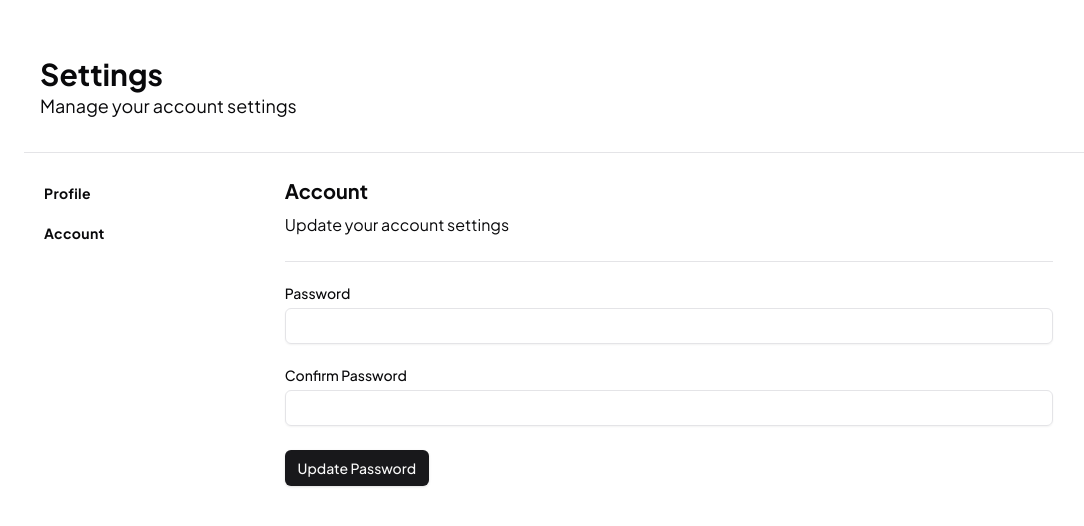
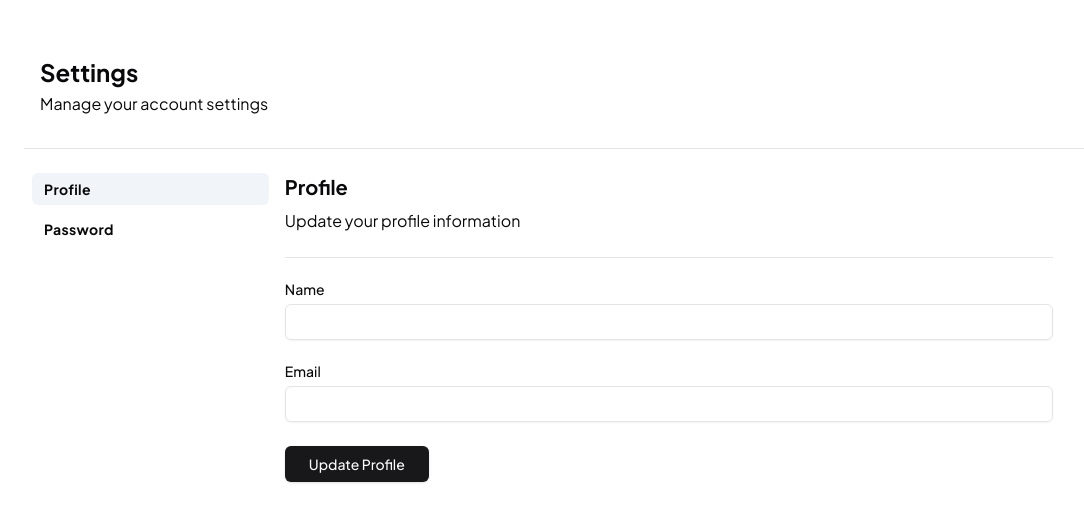
Before and after one commit to naufan17/next-shadcnui-boilerplate, a Next.js app: page /settings in a window 1280 px wide. Shown: the top 526 px of the page, without its empty margins (16-1100 px from the left). Built offline with nearby package versions, Linux system fonts and the light colour scheme.

Commit message:
feat: update page account and profile

```diff
--- a/src/app/page.tsx
+++ b/src/app/page.tsx
@@ -2,7 +2,7 @@ import { NavMenu } from "@/components/nav-menu";
 
 export default function Home() {
   return (
-    <div className="flex w-full bg-transparent border-b border-slate-200 sticky top-0 z-50 justify-end py-3 px-6 md:py-5 md:px-10">
+    <div className="flex w-full bg-transparent border-b border-slate-200 sticky top-0 z-50 justify-end py-2 px-4 md:py-3 md:px-6">
       <NavMenu />
     </div>
   );
--- a/src/app/settings/account/page.tsx
+++ /dev/null
@@ -1,45 +0,0 @@
-import { Separator } from "@/components/ui/separator";
-import UpdateAccountForm from "@/components/update-account-form";
-
-const menu = {
-  items: [
-    {
-      name: "Profile",
-      href: "/settings/profile",
-    },
-    {
-      name: "Account",
-      href: "/settings/account",
-    },
-  ]
-}
-
-export default function Account() {
-  return (
-    <div className="flex flex-col min-h-svh w-full p-6 md:p-10">
-      <div className="flex flex-col w-full p-2 md:p-4">
-        <h1 className="text-2xl md:text-3xl font-bold">
-          Settings
-        </h1>
-        <h5 className="text-lg">
-          Manage your account settings
-        </h5>
-      </div>
-      <Separator className="my-4"/>
-      <div className="flex flex-col w-full p-2 md:p-4">
-        <div className="grid grid-cols-1 md:grid-cols-4 gap-8">
-          <div className="flex flex-col w-full space-y-2">
-            {menu.items.map((item) => (
-              <a href={item.href} key={item.name} className="px-3 py-1 hover:bg-slate-100 rounded-md">
-                <span className="text-sm font-bold tracking-wide">
-                  {item.name}
-                </span>
-              </a>
-            ))}
-          </div>
-          <UpdateAccountForm />
-        </div>
-      </div>
-    </div>
-  );
-}
--- a/src/app/settings/page.tsx
+++ b/src/app/settings/page.tsx
@@ -1,72 +1,52 @@
+"use client"
+
+import * as React from "react";
 import { Separator } from "@/components/ui/separator";
-import { Input } from "@/components/ui/input"
-import { Label } from "@/components/ui/label"
-import { Button } from "@/components/ui/button";
+import UpdatePasswordForm from "@/components/update-password-form";
+import UpdateProfileForm from "@/components/update-profile-form";
 
 const menu = {
   items: [
     {
       name: "Profile",
-      href: "/settings/profile",
     },
     {
-      name: "Account",
-      href: "/settings/account",
+      name: "Password",
     },
   ]
 }
 
 export default function Settings() {
+const [selectedItem, setSelectedItem] = React.useState(menu.items[0].name);
+
   return (
     <div className="flex flex-col min-h-svh w-full p-6 md:p-10">
-      <div className="flex flex-col w-full p-2 md:p-4">
-        <h1 className="text-2xl md:text-3xl font-bold">
+      <div className="flex flex-col w-full p-2 md:p-4 gap-1">
+        <h1 className="text-xl md:text-2xl font-bold">
           Settings
         </h1>
-        <h5 className="text-lg">
+        <h5 className="text-md">
           Manage your account settings
         </h5>
       </div>
       <Separator className="my-4"/>
-      <div className="flex flex-col md:flex-row w-full p-2 space-x-4">
-        <aside className="flex flex-row md:flex-col w-1/5 space-x-2 md:space-x-0 md:space-y-2">
-          {menu.items.map((item) => (
-            <a href={item.href} key={item.name} className="px-3 py-1 hover:bg-slate-100 rounded-md">
-              <span className="text-sm font-bold tracking-wide">
-                {item.name}
-              </span>
-            </a>
+      <div className="flex flex-col md:flex-row w-full p-2">
+        <aside className="flex flex-row md:flex-col w-1/5 mr-4 mb-4 gap-2">
+          {menu.items.map((item, index) => (
+            <div
+              key={`${item.name}-${index}`}
+              className={`px-3 py-1 hover:bg-slate-100 rounded-md cursor-pointer ${
+                selectedItem === item.name ? "bg-slate-100" : ""
+              }`}
+              onClick={() => setSelectedItem(item.name)}
+            >
+              <span className="text-sm font-bold tracking-wide">{item.name}</span>
+            </div>
           ))}
         </aside>
-        <div className="flex flex-col w-4/5 max-w-screen-md space-y-6">
-          <div className="flex flex-col w-full gap-2">
-            <h1 className="text-lg md:text-xl font-bold">
-              Account
-            </h1>
-            <h5 className="text-md">
-              Update your account settings
-            </h5>
-          </div>
-          <Separator className="my-4"/>
-          <form action="">
-            <div className="flex flex-col gap-6">
-              <div className="grid gap-2">
-                <Label htmlFor="password">
-              Password
-                </Label>
-                <Input type="password" id="password" name="password" />
-              </div>
-              <div className="grid gap-2">
-                <Label htmlFor="confirmPassword">
-              Confirm Password
-                </Label>
-                <Input type="password" id="confirmPassword" name="confirmPassword" />
-              </div>
-              <Button type="submit" className="w-36">
-                Update Password
-              </Button>
-            </div>
-          </form>
+        <div className="flex flex-col w-4/5 max-w-screen-md">
+        {selectedItem === "Profile" && <UpdateProfileForm />}
+        {selectedItem === "Password" && <UpdatePasswordForm />}
         </div>
       </div>
     </div>
--- a/src/app/settings/profile/page.tsx
+++ /dev/null
@@ -1,45 +0,0 @@
-import { Separator } from "@/components/ui/separator";
-import UpdateProfileForm from "@/components/update-profile-form";
-
-const menu = {
-  items: [
-    {
-      name: "Profile",
-      href: "/settings/profile",
-    },
-    {
-      name: "Account",
-      href: "/settings/account",
-    },
-  ]
-}
-
-export default function Profile() {
-  return (
-    <div className="flex flex-col min-h-svh w-full p-6 md:p-10">
-      <div className="flex flex-col w-full p-2 md:p-4">
-        <h1 className="text-2xl md:text-3xl font-bold">
-          Settings
-        </h1>
-        <h5 className="text-lg">
-          Manage your account settings
-        </h5>
-      </div>
-      <Separator className="my-4"/>
-      <div className="flex flex-col w-full p-2 md:p-4">
-        <div className="grid grid-cols-1 md:grid-cols-4 gap-8">
-          <div className="flex flex-col w-full space-y-2">
-            {menu.items.map((item) => (
-              <a href={item.href} key={item.name} className="px-3 py-1 hover:bg-slate-100 rounded-md">
-                <span className="text-sm font-bold tracking-wide">
-                  {item.name}
-                </span>
-              </a>
-            ))}
-          </div>
-          <UpdateProfileForm />
-        </div>
-      </div>
-    </div>
-  );
-}
--- a/src/components/nav-menu.tsx
+++ b/src/components/nav-menu.tsx
@@ -2,11 +2,10 @@ import { cn } from "@/lib/utils";
 import {
   NavigationMenu,
   NavigationMenuItem,
-  NavigationMenuLink,
   NavigationMenuList,
-  navigationMenuTriggerStyle,
 } from "@/components/ui/navigation-menu";
 import Link from "next/link";
+import { Button } from "./ui/button";
 
 export function NavMenu({
   className,
@@ -18,14 +17,14 @@ export function NavMenu({
       <NavigationMenuList>
         <NavigationMenuItem>
           <Link href="/login" legacyBehavior passHref>
-              <NavigationMenuLink className={navigationMenuTriggerStyle()}>
+            <Button className="mr-2">
               Login
-              </NavigationMenuLink>
+            </Button>
           </Link>
           <Link href="/register" legacyBehavior passHref>
-              <NavigationMenuLink className={navigationMenuTriggerStyle()}>
+            <Button variant="secondary">
               Register
-              </NavigationMenuLink>
+            </Button>
           </Link>
           </NavigationMenuItem>
         </NavigationMenuList>
--- a/src/components/nav-user.tsx
+++ b/src/components/nav-user.tsx
@@ -26,6 +26,7 @@ import {
   SidebarMenuItem,
   useSidebar,
 } from "@/components/ui/sidebar"
+import Link from "next/link"
 
 export function NavUser({
   user,
@@ -79,16 +80,20 @@ export function NavUser({
             <DropdownMenuSeparator />
             <DropdownMenuSeparator />
             <DropdownMenuGroup>
+              <Link href="/settings">
                 <DropdownMenuItem>
                   <Settings />
-                Setting
+                  Settings
                 </DropdownMenuItem>
+              </Link>
             </DropdownMenuGroup>
             <DropdownMenuSeparator />
+            <Link href="/">
               <DropdownMenuItem>
                 <LogOut />
                 Log out
               </DropdownMenuItem>
+            </Link>
           </DropdownMenuContent>
         </DropdownMenu>
       </SidebarMenuItem>
--- a/src/components/update-account-form.tsx
+++ b/src/components/update-password-form.tsx
@@ -3,30 +3,20 @@ import { Input } from "@/components/ui/input"
 import { Label } from "@/components/ui/label"
 import { Button } from "@/components/ui/button";
 
-export default function UpdateAccountForm() {
+export default function UpdatePasswordForm() {
   return (
-    <div className="col-span-3 space-y-6 max-w-screen-sm">
-      <div className="flex flex-col w-full gap-4">
-        <h1 className="text-lg md:text-xl font-bold">
-          Account
-        </h1>
-        <h5 className="text-md">
-          Update your account settings
-        </h5>
-      </div>
-      <Separator className="my-4"/>
+    <div className="flex flex-col w-full gap-2">
+      <h1 className="text-lg md:text-xl font-bold">Password</h1>
+      <h5 className="text-md">Change your password</h5>
+      <Separator className="my-4" />
       <form action="">
         <div className="flex flex-col gap-6">
           <div className="grid gap-2">
-            <Label htmlFor="password">
-              Password
-            </Label>
+            <Label htmlFor="password">Password</Label>
             <Input type="password" id="password" name="password" />
           </div>
           <div className="grid gap-2">
-            <Label htmlFor="confirmPassword">
-              Confirm Password
-            </Label>
+            <Label htmlFor="confirmPassword">Confirm Password</Label>
             <Input type="password" id="confirmPassword" name="confirmPassword" />
           </div>
           <Button type="submit" className="w-36">
--- a/src/components/update-profile-form.tsx
+++ b/src/components/update-profile-form.tsx
@@ -5,31 +5,21 @@ import { Button } from "@/components/ui/button";
 
 export default function UpdateProfileForm() {
   return (
-    <div className="col-span-3 space-y-6 max-w-screen-sm">
-      <div className="flex flex-col w-full gap-4">
-        <h1 className="text-lg md:text-xl font-bold">
-          Profile
-        </h1>
-        <h5 className="text-md">
-          This is your public profile
-        </h5>
-      </div>
-      <Separator className="my-4"/>
+    <div className="flex flex-col w-full gap-2">
+      <h1 className="text-lg md:text-xl font-bold">Profile</h1>
+      <h5 className="text-md">Update your profile information</h5>
+      <Separator className="my-4" />
       <form action="">
         <div className="flex flex-col gap-6">
           <div className="grid gap-2">
-            <Label htmlFor="name">
-              Name
-            </Label>
-            <Input type="text" placeholder="John Doe" id="name" name="name" />
+            <Label htmlFor="name">Name</Label>
+            <Input type="text" id="name" name="name" />
           </div>
           <div className="grid gap-2">
-            <Label htmlFor="email">
-              Email
-            </Label>
-            <Input type="email" placeholder="m@example.com" id="email" name="email" />
+            <Label htmlFor="email">Email</Label>
+            <Input type="email" id="email" name="email" />
           </div>
-          <Button type="submit" className="w-32">
+          <Button type="submit" className="w-36">
             Update Profile
           </Button>
         </div>
```
Lines whose indentation alone changed are shown as unchanged.
